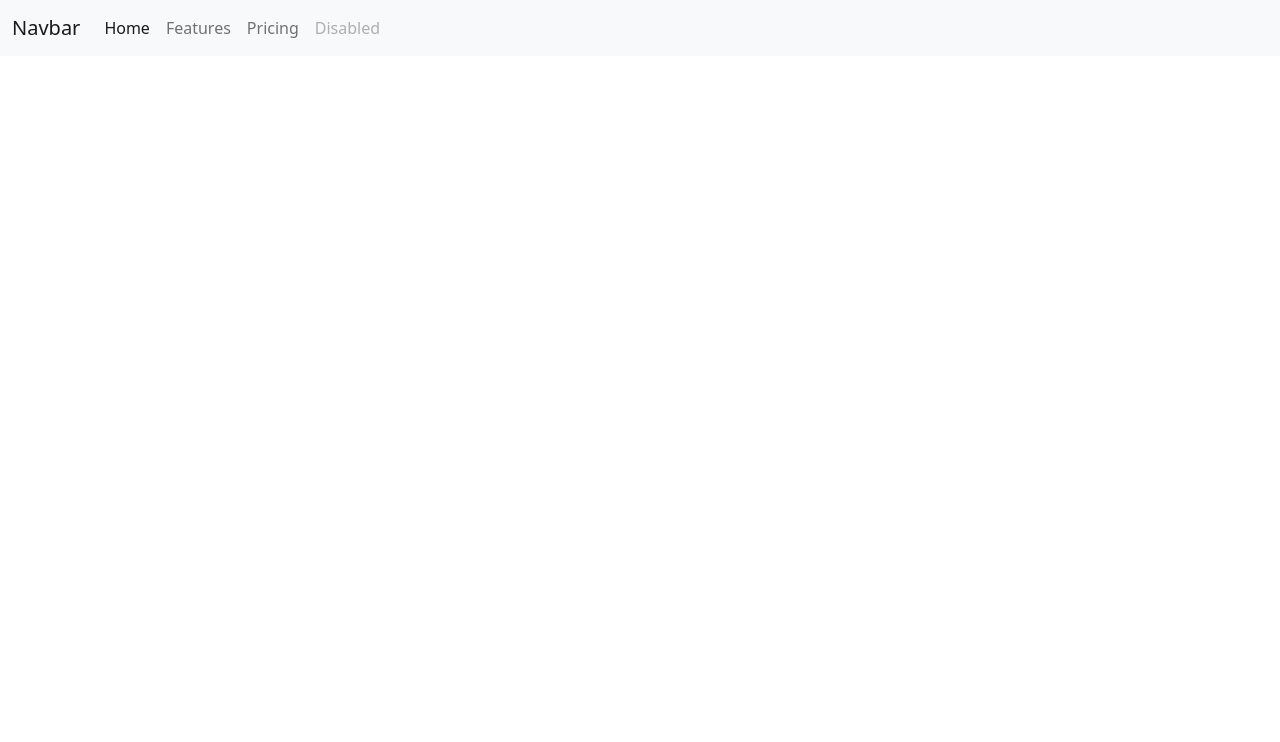
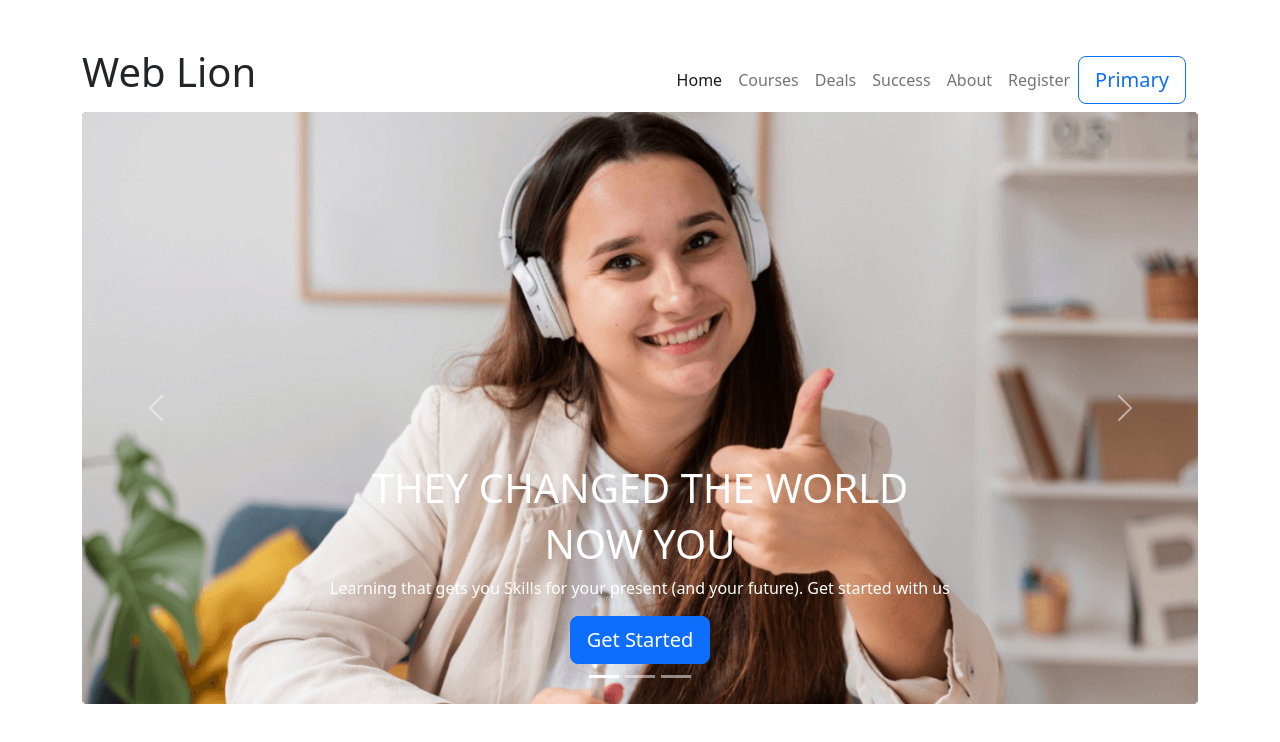
Before and after one commit to tafsirhasangit/my-third-assignment-ph, a plain HTML site: page index.html in a window 1280 px wide. Drawn offline with nearby package versions, Linux system fonts and the light colour scheme.

Commit message:
1st time

```diff
--- a/index.html
+++ b/index.html
@@ -6,31 +6,103 @@
     <meta name="viewport" content="width=device-width, initial-scale=1.0">
     <title>Web Lion</title>
     <link rel="stylesheet" href="https://cdn.jsdelivr.net/npm/bootstrap@5.2.0/dist/css/bootstrap.min.css">
-    <!-- header -->
-    <nav class="navbar navbar-expand-lg bg-light">
-        <div class="container-fluid">
-          <a class="navbar-brand" href="#">Navbar</a>
-          <button class="navbar-toggler" type="button" data-bs-toggle="collapse" data-bs-target="#navbarNav" aria-controls="navbarNav" aria-expanded="false" aria-label="Toggle navigation">
+    <!-- header start -->
+    <!-- navbar start -->
+    <div class="container d-flex justify-content-between pt-5">
+        <div>
+            <h1> Web Lion</h1>
+        </div>
+        <div>
+            <nav class="navbar navbar-expand-lg">
+                <div class="container">
+                     <button class="navbar-toggler" type="button" data-bs-toggle="collapse" data-bs-target="#navbarSupportedContent" aria-controls="navbarSupportedContent" aria-expanded="false" aria-label="Toggle navigation">
                      <span class="navbar-toggler-icon"></span>
                       </button>
-          <div class="collapse navbar-collapse" id="navbarNav">
-            <ul class="navbar-nav">
+                    <div class="collapse navbar-collapse" id="navbarSupportedContent">
+                   <div class="d-flex justify-content-center">
+                    <ul class="navbar-nav me-auto mb-2 mb-lg-0">
                         <li class="nav-item">
                           <a class="nav-link active" aria-current="page" href="#">Home</a>
                         </li>
                         <li class="nav-item">
-                <a class="nav-link" href="#">Features</a>
+                          <a class="nav-link" href="#">Courses</a>
                         </li>
                         <li class="nav-item">
-                <a class="nav-link" href="#">Pricing</a>
+                          <a class="nav-link" href="#">Deals</a>
                         </li>
                         <li class="nav-item">
-                <a class="nav-link disabled">Disabled</a>
+                          <a class="nav-link" href="#">Success</a>
+                        </li>
+                        <li class="nav-item">
+                          <a class="nav-link" href="#">About</a>
+                        </li>
+                        <li class="nav-item">
+                          <a class="nav-link" href="#">Register</a>
                         </li>
                       </ul>
                    </div>
+                    <form class="d-flex" role="search">
+                      <button type="button" class="btn btn-outline-primary btn-lg">Primary</button>
+                    </form>
+                  </div>
                 </div>
               </nav>
+        </div>
+
+
+    </div>
+    <!-- nav end  -->
+    <!-- carousel start  -->
+    <div id="carouselExampleCaptions" class="carousel slide container" data-bs-ride="false">
+      <div class="carousel-indicators">
+        <button type="button" data-bs-target="#carouselExampleCaptions" data-bs-slide-to="0" class="active" aria-current="true" aria-label="Slide 1"></button>
+        <button type="button" data-bs-target="#carouselExampleCaptions" data-bs-slide-to="1" aria-label="Slide 2"></button>
+        <button type="button" data-bs-target="#carouselExampleCaptions" data-bs-slide-to="2" aria-label="Slide 3"></button>
+      </div>
+      <div class="carousel-inner">
+        <div class="carousel-item active">
+          <img src="images/cover/cover-1.png" class="d-block w-100" alt="...">
+          <div class="carousel-caption d-none d-md-block">
+            <h1>THEY CHANGED
+              THE WORLD</h1>
+              <h1>NOW YOU</h1>
+            <p>Learning that gets you
+              Skills for your present (and your future). Get started with us</p>
+            <div>
+              <button type="button" class="btn btn-primary btn-lg">Get Started</button>
+            </div>
+          </div>
+        </div>
+        <div class="carousel-item">
+          <img src="images/cover/cover-2.jpg" class="d-block w-100" alt="...">
+          <div class="carousel-caption d-none d-md-block">
+            <h5>Second slide label</h5>
+            <p>Some representative placeholder content for the second slide.</p>
+            <div>
+              <button type="button" class="btn btn-primary">Primary</button>
+            </div>
+          </div>
+        </div>
+        <div class="carousel-item">
+          <img src="images/cover/cover-3.jpg" class="d-block w-100" alt="...">
+          <div class="carousel-caption d-none d-md-block">
+            <h5>Third slide label</h5>
+            <p>Some representative placeholder content for the third slide.</p>
+          </div>
+        </div>
+      </div>
+      <button class="carousel-control-prev" type="button" data-bs-target="#carouselExampleCaptions" data-bs-slide="prev">
+        <span class="carousel-control-prev-icon" aria-hidden="true"></span>
+        <span class="visually-hidden">Previous</span>
+      </button>
+      <button class="carousel-control-next" type="button" data-bs-target="#carouselExampleCaptions" data-bs-slide="next">
+        <span class="carousel-control-next-icon" aria-hidden="true"></span>
+        <span class="visually-hidden">Next</span>
+      </button>
+    </div>
+
+    <!-- carousel end  -->
+
 </head>
 <body>
 
```
Lines whose indentation alone changed are shown as unchanged.
